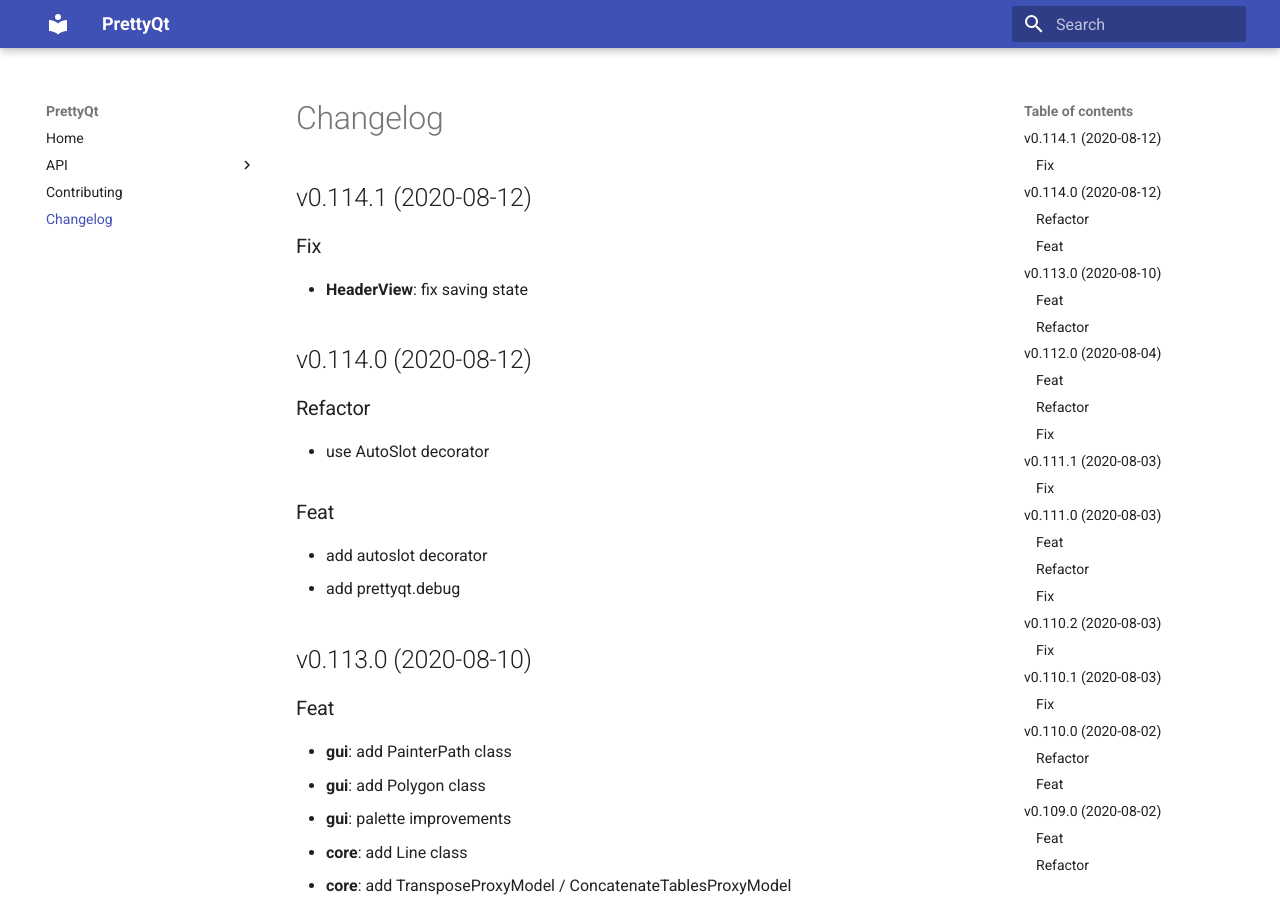
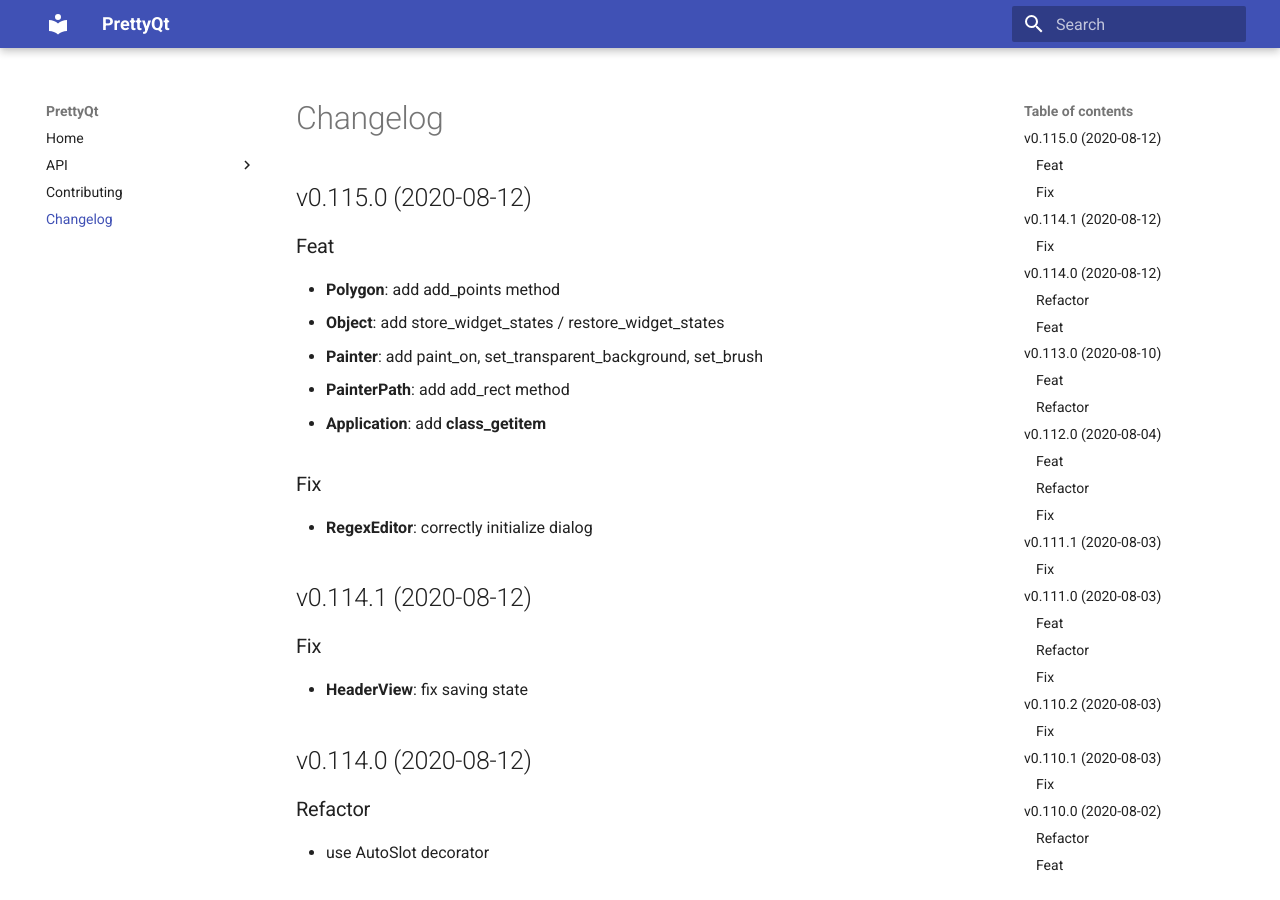
Before and after one commit to phil65/PrettyQt, an MkDocs documentation site: the page built from docs/changelog.md, in a window 1280 px wide and 900 px high. Built offline with MkDocs 1.6.1 and Material for MkDocs 9.7.7, drawn with Linux system fonts in a browser that asks for light colours.

Commit message:
bump: version 0.114.1 → 0.115.0

```diff
--- a/docs/changelog.md
+++ b/docs/changelog.md
@@ -1,3 +1,17 @@
+## v0.115.0 (2020-08-12)
+
+### Feat
+
+- **Polygon**: add add_points method
+- **Object**: add store_widget_states / restore_widget_states
+- **Painter**: add paint_on, set_transparent_background, set_brush
+- **PainterPath**: add add_rect method
+- **Application**: add __class_getitem__
+
+### Fix
+
+- **RegexEditor**: correctly initialize dialog
+
 ## v0.114.1 (2020-08-12)
 
 ### Fix
--- a/prettyqt/__init__.py
+++ b/prettyqt/__init__.py
@@ -4,7 +4,7 @@
 
 __author__ = """Philipp Temminghoff"""
 __email__ = "phil65@kodi.tv"
-__version__ = "0.114.1"
+__version__ = "0.115.0"
 
 
 def debug():
--- a/pyproject.toml
+++ b/pyproject.toml
@@ -1,6 +1,6 @@
 [tool.poetry]
 name = "PrettyQt"
-version = "0.114.1"
+version = "0.115.0"
 description = "A pythonic layer on top of qtpy"
 readme = 'docs/index.md'
 repository = "https://github.com/phil65/prettyqt"
@@ -127,7 +127,7 @@
 '''
 [tool.commitizen]
 name = "cz_conventional_commits"
-version = "0.114.1"
+version = "0.115.0"
 tag_format = "v$version"
 version_files = [
     "prettyqt/__init__.py:__version__",
--- a/setup.py
+++ b/setup.py
@@ -40,6 +40,6 @@
     packages=find_packages(),
     test_suite="tests",
     url="https://github.com/phil65/prettyqt",
-    version="0.114.1",
+    version="0.115.0",
     zip_safe=False,
 )
```
Also changed, not shown: CHANGELOG.md (+14 -0 lines).
